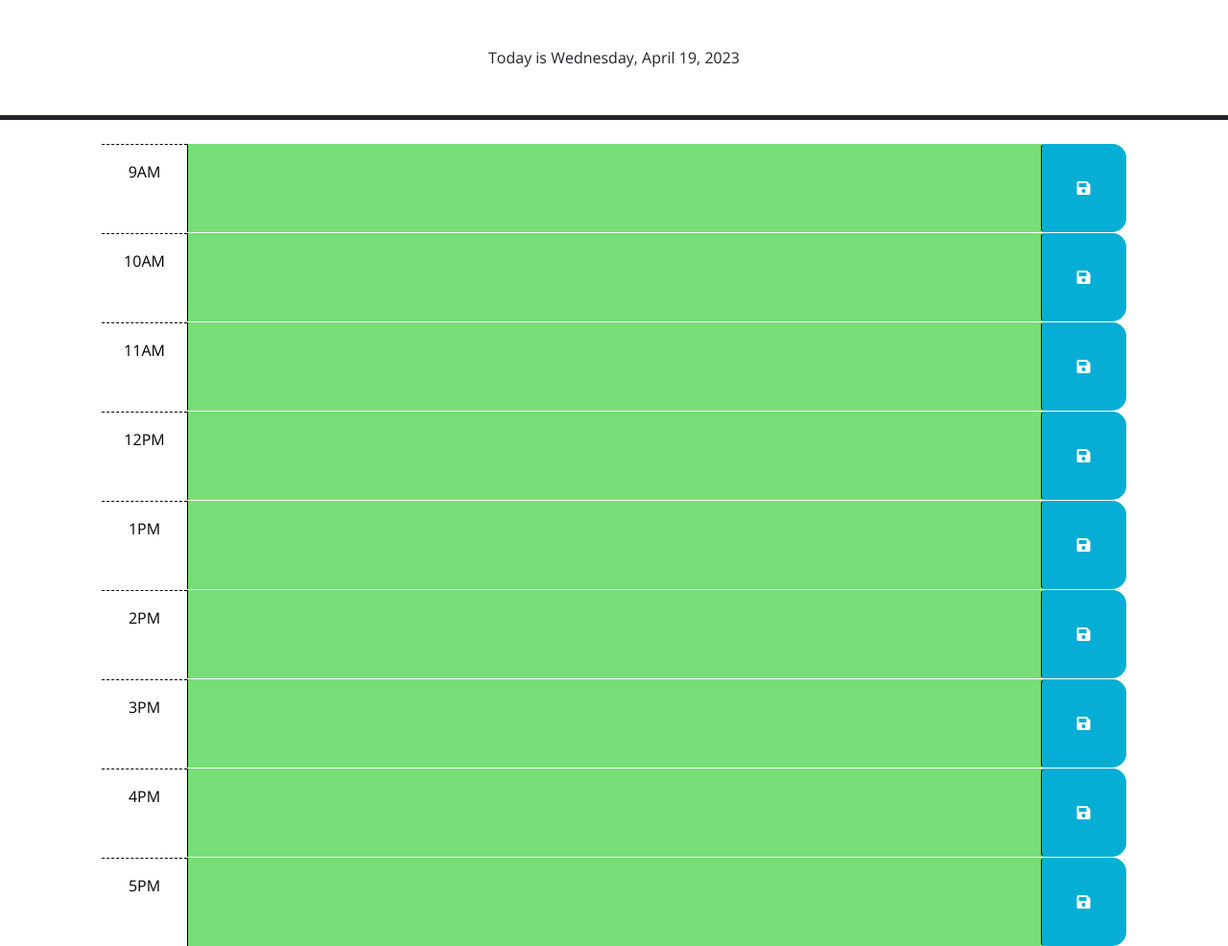
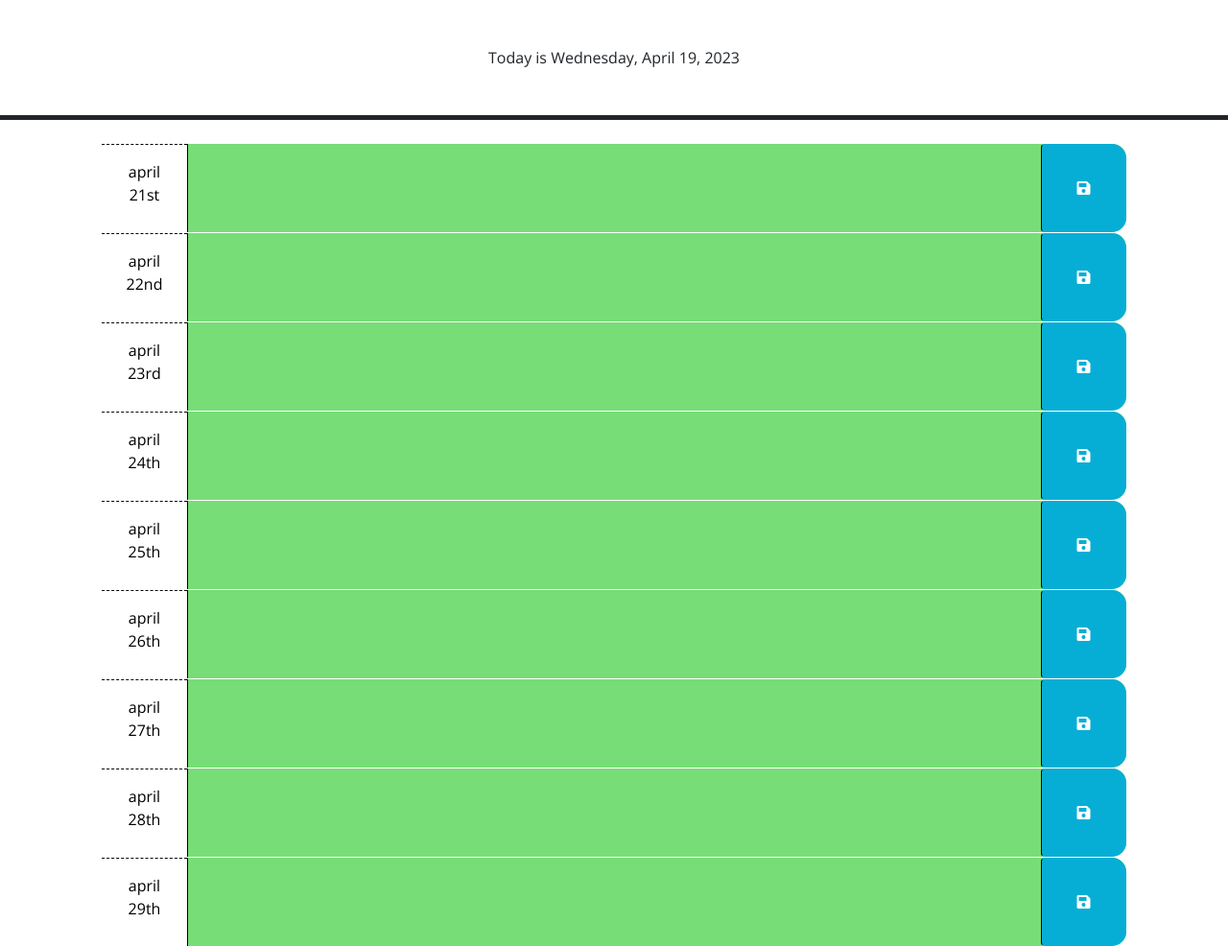
Before and after one commit to jamiec1077/third-party-api, a plain HTML site: page index.html in a window 1280 px wide. Shown: the whole page at 96% size. Drawn offline with nearby package versions, Linux system fonts and the light colour scheme.

Commit message:
made changes for project

```diff
--- a/index.html
+++ b/index.html
@@ -41,7 +41,7 @@
 
       <!-- Example of a past time block. The "past" class adds a gray background color. -->
       <div id="april 21st" class="row time-block past">
-        <div class="col-2 col-md-1 hour text-center py-3">9AM</div>
+        <div class="col-2 col-md-1 hour text-center py-3">april 21st</div>
         <textarea class="col-8 col-md-10 description" rows="3"> </textarea>
         <button class="btn saveBtn col-2 col-md-1" aria-label="save">
           <i class="fas fa-save" aria-hidden="true"></i>
@@ -50,7 +50,7 @@
 
       <!-- Example of a a present time block. The "present" class adds a red background color. -->
       <div id="april 22nd" class="row time-block present">
-        <div class="col-2 col-md-1 hour text-center py-3">10AM</div>
+        <div class="col-2 col-md-1 hour text-center py-3">april 22nd</div>
         <textarea class="col-8 col-md-10 description" rows="3"> </textarea>
         <button class="btn saveBtn col-2 col-md-1" aria-label="save">
           <i class="fas fa-save" aria-hidden="true"></i>
@@ -59,7 +59,7 @@
 
       <!-- Example of a future time block. The "future" class adds a green background color. -->
       <div id="april 23rd" class="row time-block future">
-        <div class="col-2 col-md-1 hour text-center py-3">11AM</div>
+        <div class="col-2 col-md-1 hour text-center py-3">april 23rd</div>
         <textarea class="col-8 col-md-10 description" rows="3"> </textarea>
         <button class="btn saveBtn col-2 col-md-1" aria-label="save">
           <i class="fas fa-save" aria-hidden="true"></i>
@@ -67,7 +67,7 @@
       </div>
 
       <div id="april 24th" class="row time-block past">
-        <div class="col-2 col-md-1 hour text-center py-3">12PM</div>
+        <div class="col-2 col-md-1 hour text-center py-3">april 24th</div>
         <textarea class="col-8 col-md-10 description" rows="3"> </textarea>
         <button class="btn saveBtn col-2 col-md-1" aria-label="save">
           <i class="fas fa-save" aria-hidden="true"></i>
@@ -75,7 +75,7 @@
       </div>
 
       <div id="april 25th" class="row time-block past">
-        <div class="col-2 col-md-1 hour text-center py-3">1PM</div>
+        <div class="col-2 col-md-1 hour text-center py-3">april 25th</div>
         <textarea class="col-8 col-md-10 description" rows="3"> </textarea>
         <button class="btn saveBtn col-2 col-md-1" aria-label="save">
           <i class="fas fa-save" aria-hidden="true"></i>
@@ -83,7 +83,7 @@
       </div>
 
       <div id="april 26th" class="row time-block past">
-        <div class="col-2 col-md-1 hour text-center py-3">2PM</div>
+        <div class="col-2 col-md-1 hour text-center py-3">april 26th</div>
         <textarea class="col-8 col-md-10 description" rows="3"> </textarea>
         <button class="btn saveBtn col-2 col-md-1" aria-label="save">
           <i class="fas fa-save" aria-hidden="true"></i>
@@ -91,7 +91,7 @@
       </div>
 
       <div id="april 27th" class="row time-block past">
-        <div class="col-2 col-md-1 hour text-center py-3">3PM</div>
+        <div class="col-2 col-md-1 hour text-center py-3">april 27th</div>
         <textarea class="col-8 col-md-10 description" rows="3"> </textarea>
         <button class="btn saveBtn col-2 col-md-1" aria-label="save">
           <i class="fas fa-save" aria-hidden="true"></i>
@@ -99,7 +99,7 @@
       </div>
 
       <div id="april 28th" class="row time-block past">
-        <div class="col-2 col-md-1 hour text-center py-3">4PM</div>
+        <div class="col-2 col-md-1 hour text-center py-3">april 28th</div>
         <textarea class="col-8 col-md-10 description" rows="3"> </textarea>
         <button class="btn saveBtn col-2 col-md-1" aria-label="save">
           <i class="fas fa-save" aria-hidden="true"></i>
@@ -107,7 +107,7 @@
       </div>
 
       <div id="april 29th" class="row time-block past">
-        <div class="col-2 col-md-1 hour text-center py-3">5PM</div>
+        <div class="col-2 col-md-1 hour text-center py-3">april 29th</div>
         <textarea class="col-8 col-md-10 description" rows="3"> </textarea>
         <button class="btn saveBtn col-2 col-md-1" aria-label="save">
           <i class="fas fa-save" aria-hidden="true"></i>
```
